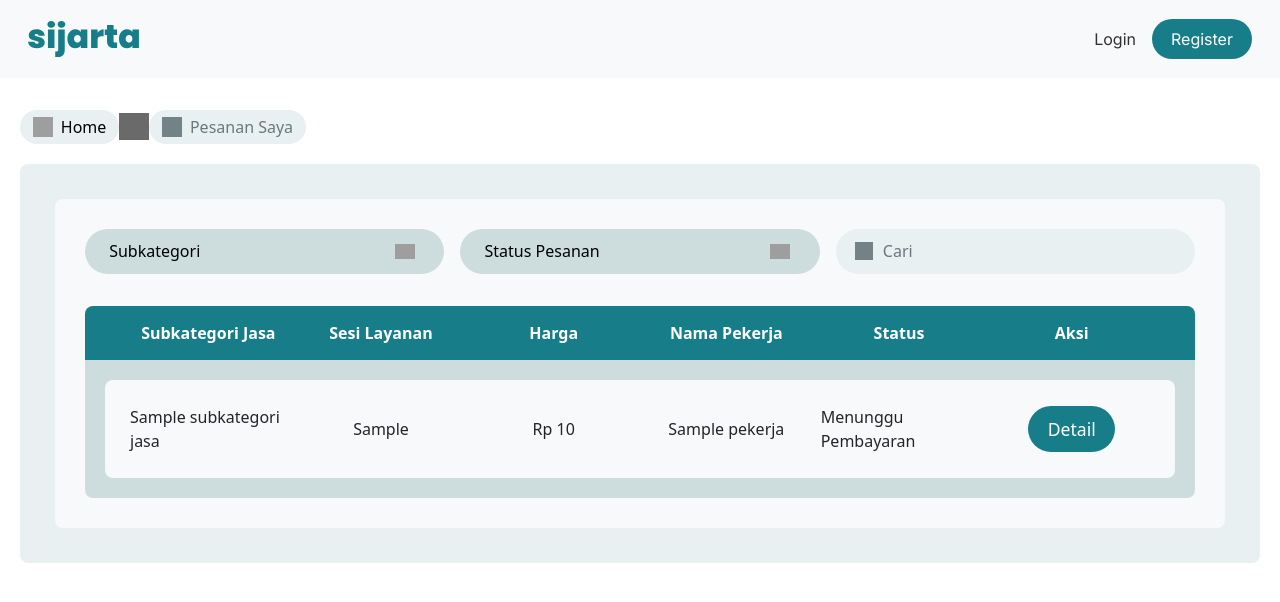
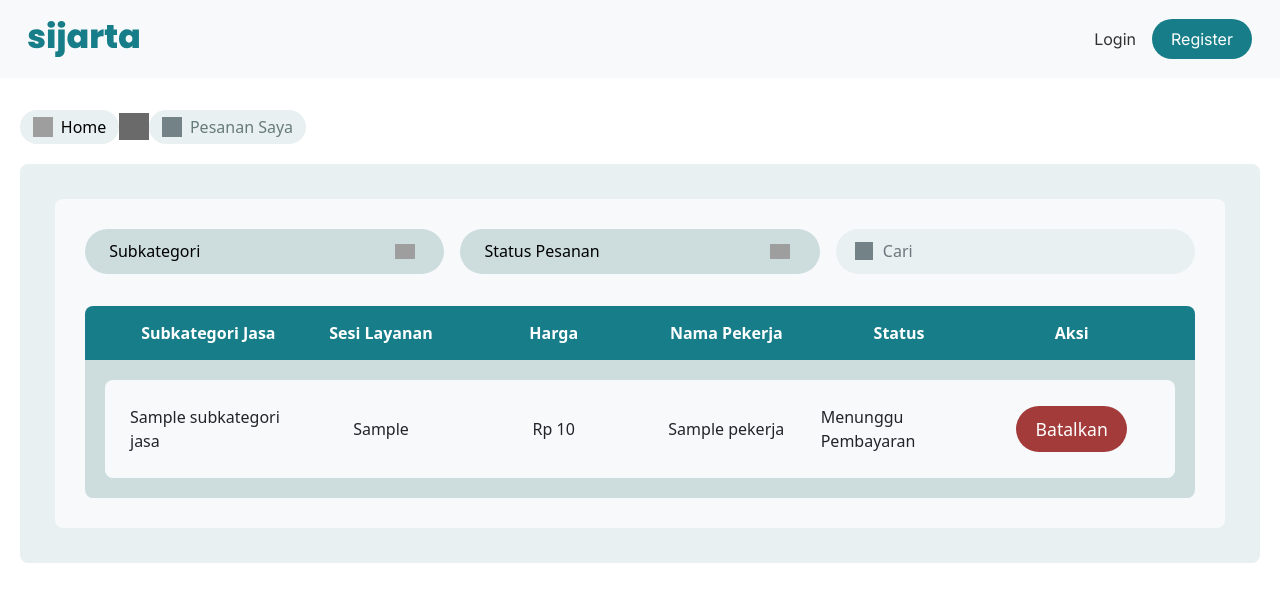
Before and after one commit to basdead/sijarta, a Django app: template pemesanan_jasa/templates/my_orders.html in a window 1280 px wide. Shown: the top 602 px of the page. Run offline with Django 4.2, Linux system fonts and the light colour scheme; the template is opened without the code that fills it: most values are stand-ins (such as "Sample title", 1, 10 or a date in 2020); grey boxes are pictures that could not be loaded.

Commit message:
Change button colors on my_orders.html

```diff
--- a/pemesanan_jasa/templates/my_orders.html
+++ b/pemesanan_jasa/templates/my_orders.html
@@ -85,7 +85,11 @@
                                     <div class="detail-cell">{{ order.pekerja.nama }}</div>
                                     <div class="detail-cell">{{ order.status }}</div>
                                     <div class="detail-cell button-row">
-                                        <button type="submit" class="table-button">Detail</button>
+                                        {% if order.status == 'Menunggu Pembayaran' or order.status == 'Mencari Pekerja Terdekat' %}
+                                            <button type="submit" class="table-cancel-button">Batalkan</button>
+                                        {% elif order.status == 'Pesanan Selesai' %}
+                                            <button type="submit" class="table-button">Buat Testimoni</button>
+                                        {% endif %}
                                     </div>
                                 </div>
                             </div>
@@ -353,6 +357,16 @@
     .table-button:hover {
         background-color: #084c61;
     }
+
+    .table-cancel-button {
+        padding: 0.6rem 1.2rem;
+        border-radius: 2rem;
+        background-color: #a33b3b;
+        color: white;
+        border: none;
+        cursor: pointer;
+        font-size: 1.1rem;
+    }
 </style>
 
 <script>
```
